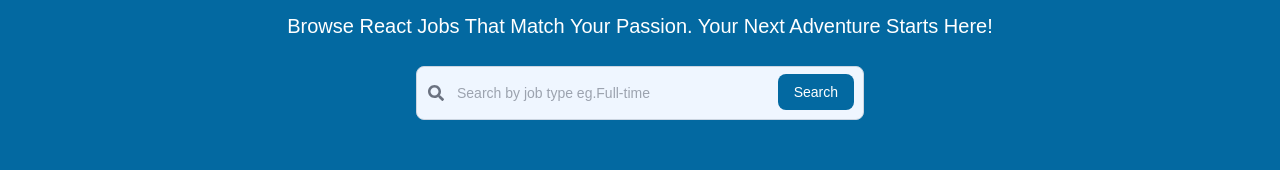
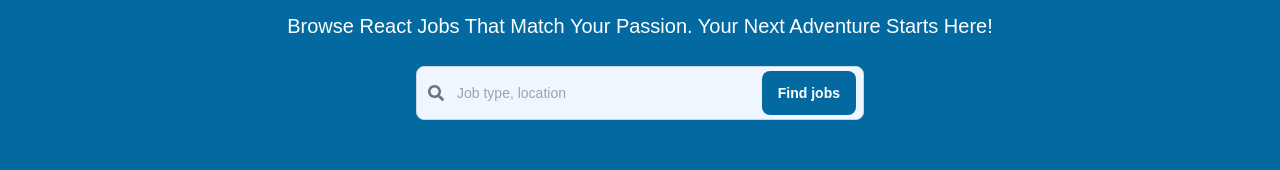
Before and after one commit to brunoFernandes21/react-job-board, a React (Vite) app: page / in a window 1280 px wide. Shown: the part 228-398 px from the top of the page. Built offline with nearby package versions, Linux system fonts and the light colour scheme; no server answers.

Commit message:
finish search functionality

```diff
--- a/src/components/SearchBox.jsx
+++ b/src/components/SearchBox.jsx
@@ -31,16 +31,16 @@ const SearchBox = () => {
             type="search"
             id="default-search"
             className=" p-4 ps-10 text-sm text-slate-500 border border-slate-300 rounded-lg bg-blue-50  dark:border-slate-600 dark:placeholder-gray-400 dark:focus:ring-sky-500 dark:focus:border-sky-500 focus:outline-none focus:border-sky-500 focus:ring-1 focus:ring-sky-500"
-            placeholder="Search by job type eg.Full-time"
+            placeholder="Job type, location"
             required
             value={search}
             onChange={(event) => setSearch(event.target.value)}
           />
           <button
             type="submit"
-            className="text-white absolute end-2.5 bottom-2.5 bg-sky-700 hover:bg-sky-800 focus:ring-4 focus:outline-none focus:ring-blue-300 font-medium rounded-lg text-sm px-4 py-2 dark:bg-sky-600 dark:hover:bg-sky-700 dark:focus:ring-sky-800"
+            className="text-white absolute right-2 bottom-[5px] bg-sky-700 hover:bg-sky-800 focus:ring-4 focus:outline-none focus:ring-blue-300 font-semibold rounded-lg text-sm px-4 py-3 dark:bg-sky-600 dark:hover:bg-sky-700 dark:focus:ring-sky-800"
           >
-            Search
+            Find jobs
           </button>
         </div>
       </form>
--- a/src/features/jobs/JobsPage.jsx
+++ b/src/features/jobs/JobsPage.jsx
@@ -3,7 +3,7 @@ import JobListings from "./JobListings"
 const JobsPage = () => {
   return (
     <section className="bg-sky-50 px-4 py-6 dark:bg-slate-800 dark:text-slate-100">
-      <JobListings/>
+     <JobListings/>
     </section>
   )
 }
--- a/src/features/jobs/jobsSlice.js
+++ b/src/features/jobs/jobsSlice.js
@@ -9,12 +9,22 @@ const initialState = {
 
 const apiUrl = "/api/jobs";
 
-//fetch jobs
-export const fetchJobs = createAsyncThunk("jobs/fetchJobs", async (searchValue) => {
-  console.log(searchValue);
-  const response = await axios.get(apiUrl, {params: {type: searchValue}});
-  return response.data;
-});
+//fetch Filtered Jobs based on search value
+export const fetchJobs = createAsyncThunk("jobs/filterJobs", async(searchValue) => {
+  const type = ["Full-time", "Part-time", "Remote", "Hybrid", "Internship", "Apprenticeship"]
+  const location = ["London", "Leeds", "Manchester", "Liverpool", "Cambridge"]
+   //return jobs based on search value
+   if(type.includes(searchValue)) {
+    const response = await axios.get(apiUrl, {params: {type: searchValue}, });
+    return response.data;
+  } else if(location.includes(searchValue)) {
+    const response = await axios.get(apiUrl, {params: {location: searchValue}, });
+    return response.data;
+  } else {
+    const response = await axios.get(apiUrl);
+    return response.data;
+  }
+})
 
 //post new job
 export const addNewJob = createAsyncThunk("jobs/addNewJob", async (body) => {
```
